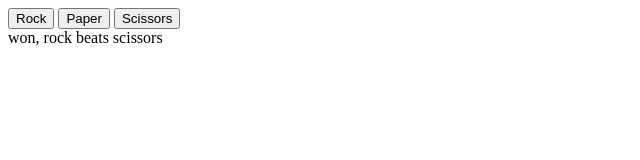
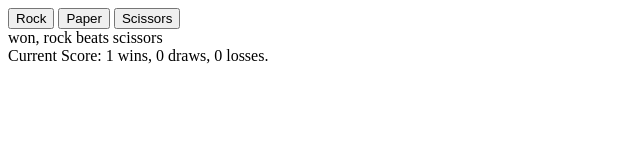
Before and after one commit to Mustafa-haj-hamoud/odin-rockpaperscissors, a plain HTML site: page index.html in a window 1280 px wide. Both pictures are taken after a click on the button "Rock". Shown: the whole page, without its empty margins (0-640 px from the left). Drawn offline with Linux system fonts and the light colour scheme.

Commit message:
Add score keeping logic

```diff
--- a/index.html
+++ b/index.html
@@ -13,6 +13,7 @@
     </div>
 
     <div id="result"></div>
+    <div id="current-score"></div>
 
     <script src="./javascript.js"></script>
 </body>
--- a/javascript.js
+++ b/javascript.js
@@ -44,12 +44,24 @@ function playGame(event) {
 
     //play a round and print the result
     let result = playRound(userChoice,computerChoice);
-    console.log(result);
 
     //result will be either "won," , "lost", or "draw"
     const resultDiv = document.querySelector("#result");
+    const currentScoreDiv = document.querySelector("#current-score");
     resultDiv.textContent = result;
+
+    result = result.slice(0, 4);
+    if (result === "won,") playerWins++;
+    else if (result === "lost") computerWins++;
+    else if (result === "draw") draws++;
+
+    currentScoreDiv.textContent = `Current Score: ${playerWins} wins, ${draws} draws, ${computerWins} losses.`;
 }
+
+let gamesPlayed = 0;
+let playerWins = 0;
+let computerWins = 0;
+let draws = 0;
 
 const buttons = document.querySelectorAll("#buttons-div button");
 
```
